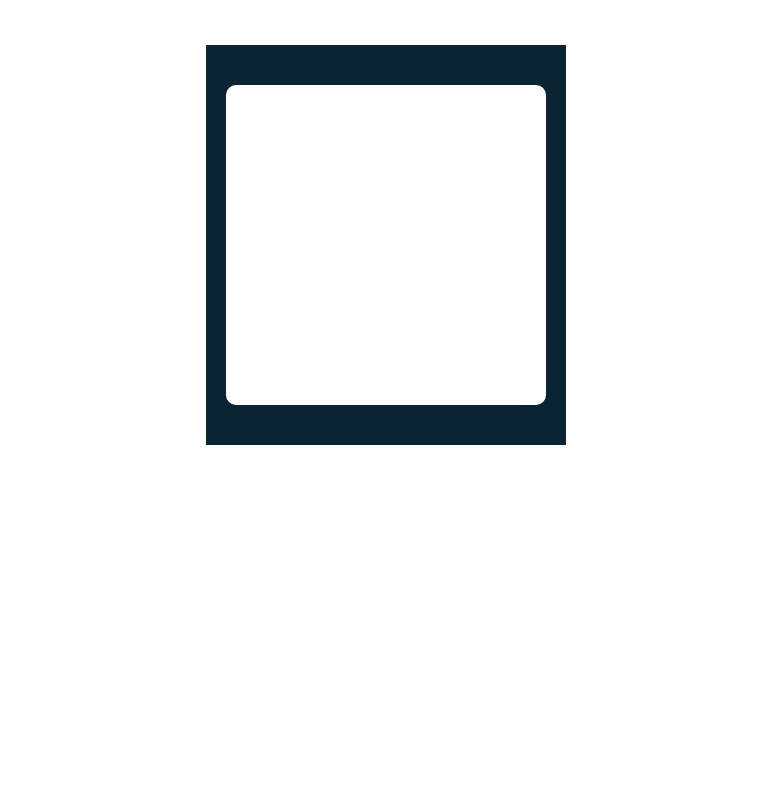
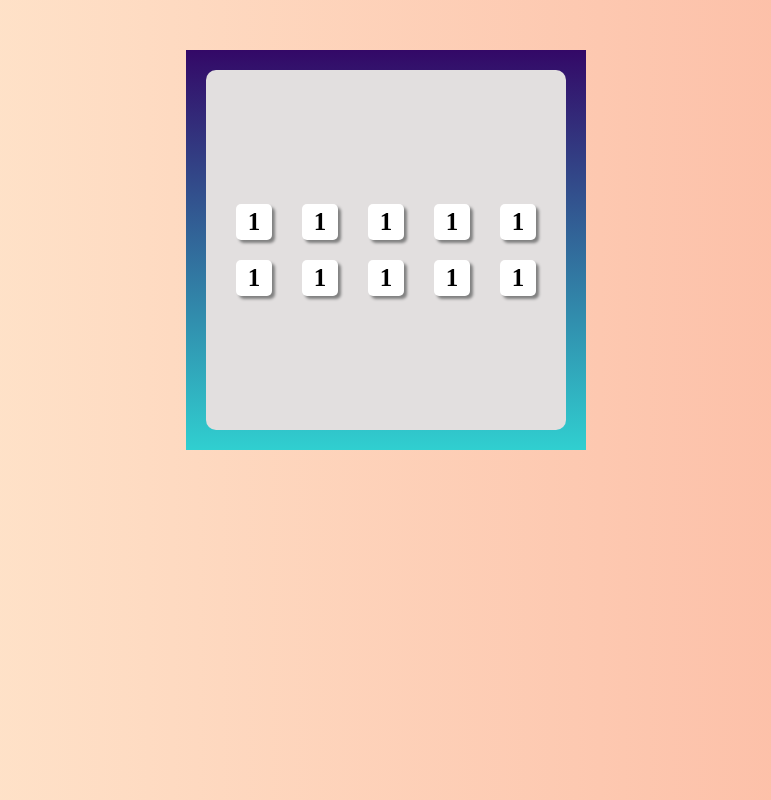
Before and after one commit to Fredbian/Tenzies, a React (Create React App) app: page / in a window 1280 px wide. Shown: the whole page, without its empty margins (254-1025 px from the left). Built offline with nearby package versions, Linux system fonts and the light colour scheme.

Commit message:
create Die.js and add style

```diff
--- a/public/index.html
+++ b/public/index.html
@@ -18,6 +18,5 @@
   <body>
     <noscript>You need to enable JavaScript to run this app.</noscript>
     <div id="root"></div>
-
   </body>
 </html>
--- a/src/App.js
+++ b/src/App.js
@@ -1,10 +1,13 @@
 import React from 'react'
+import Die from './Die'
 
 export default function App() {
     return (
         <main>
             <div className="container">
-                <div className="game"></div>
+                <div className="game">
+                    <Die />
+                </div>
             </div>
         </main>
     )
--- /dev/null
+++ b/src/Die.js
@@ -0,0 +1,18 @@
+import React from 'react'
+
+export default function Die() {
+    return (
+        <>
+            <div className='die'>1</div>
+            <div className='die'>1</div>
+            <div className='die'>1</div>
+            <div className='die'>1</div>
+            <div className='die'>1</div>
+            <div className='die'>1</div>
+            <div className='die'>1</div>
+            <div className='die'>1</div>
+            <div className='die'>1</div>
+            <div className='die'>1</div>
+        </>
+    )
+}
--- a/src/index.css
+++ b/src/index.css
@@ -3,23 +3,43 @@
 }
 
 body {
+  display: flex;
+  justify-content: center;
   margin: 0;
+  background-image: linear-gradient(to right, #ffecd2 0%, #fcb69f 100%);
 }
 
 .container {
   display: flex;
   justify-content: center;
-  width: 360px;
+  width: 400px;
   height: 400px;
-  background: rgba(11, 36, 52, 1);
-  margin: 0 auto;
-  margin-top: 45px;
+  background-image: linear-gradient(to top, #30cfd0 0%, #330867 100%);
   align-items: center;
+  margin-top: 50px;
 }
 
 .game {
-  width:320px;
-  height: 320px;
+  display: flex;
+  justify-content: space-between;
+  align-content: center;
+  flex-wrap: wrap;
+  padding: 15px;
+  width:360px;
+  height: 360px;
   border-radius: 10px;
-  background: white;
+  background: rgb(226, 223, 223);
 }
+
+.die {
+  width: 36px;
+  height: 36px;
+  margin: 10px 15px;
+  background:rgba(255, 255, 255, 1);
+  border-radius: 5px;
+  text-align: center;
+  line-height: 36px;
+  font-weight: 700;
+  font-size: 25px;
+  box-shadow: 3px 3px 3px gray;
+}
```
